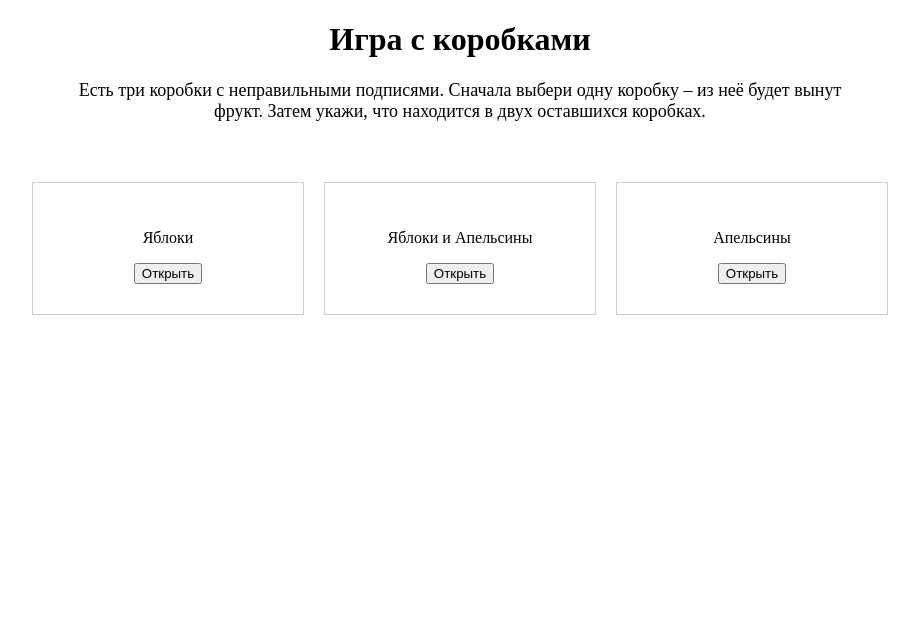
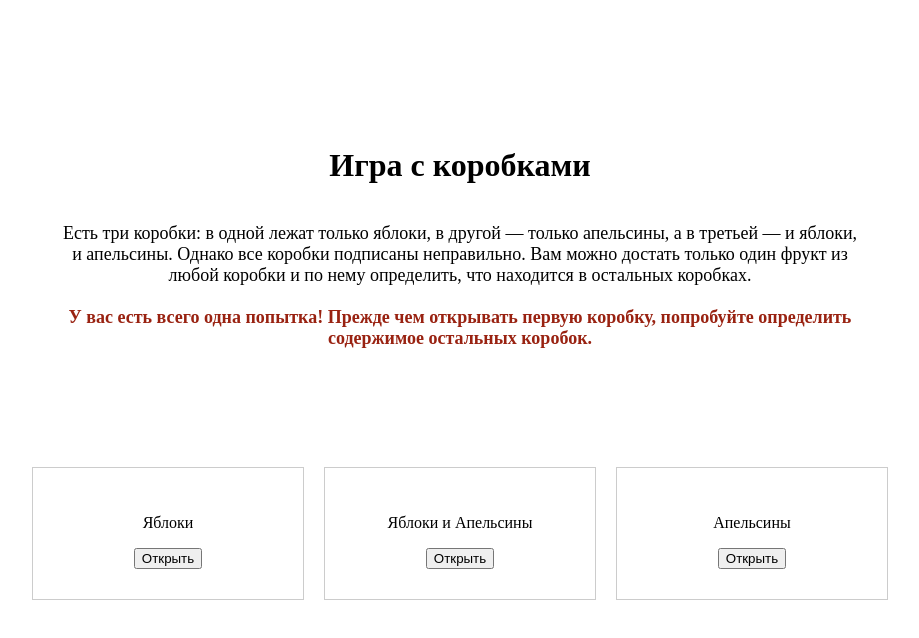
Before and after one commit to le-xot/fruit-box, a Vue app: page / in a window 1280 px wide. Shown: the top 638 px of the page, without its empty margins (180-1099 px from the left). Built offline with nearby package versions, Linux system fonts and the light colour scheme.

Commit message:
feat: rewrite win/lost logic

```diff
--- a/src/app.vue
+++ b/src/app.vue
@@ -2,7 +2,7 @@
 import { onMounted, ref, watch } from 'vue'
 import box from './components/box.vue'
 import notification from './components/notification.vue'
-import { FruitGame, FruitsEnum, YouLostError } from './composables/use-game'
+import { FruitGame, FruitsEnum } from './composables/use-game'
 import { useNotification } from './composables/use-notification'
 
 const STORAGE_KEY = 'fruitGameState'
@@ -52,13 +52,9 @@ function handleCheck() {
   if (!game.value) return
   try {
     game.value.openRemainingBoxes()
-    gameState.value = game.value.checkWin() ? 'won' : 'lost'
+    gameState.value = game.value.checkGameStatus()
   } catch (error: any) {
-    if (error instanceof YouLostError) {
-      gameState.value = 'lost'
-    } else {
-      showNotification(error.message)
-    }
+    showNotification(error.message)
   }
 }
 function handleRestart() {
@@ -77,13 +73,17 @@ const canChangePrediction = ref(true)
     <h1>Ты выиграл</h1>
   </div>
   <div v-else>
-    <div style="text-align: center; user-select: none;">
+    <div class="centered-container">
       <h1>Игра с коробками</h1>
-      <p style="max-width: 800px; margin: auto; font-size: 18px;">
-        Есть три коробки с неправильными подписями. Сначала выбери одну коробку – из неё будет вынут фрукт.
-        Затем укажи, что находится в двух оставшихся коробках.
+      <p style="max-width: 800px; max-height: 25%; font-size: 18px;">
+        Есть три коробки: в одной лежат только яблоки, в другой — только апельсины, а в третьей — и яблоки, и апельсины.
+        Однако все коробки подписаны неправильно. Вам можно достать только один фрукт из любой коробки и по нему определить, что находится в остальных коробках.
+        <br><br>
+        <b style="color: #992211;">
+          У вас есть всего одна попытка! Прежде чем открывать первую коробку, попробуйте определить содержимое остальных коробок.
+        </b>
       </p>
-      <div v-if="game" style="display: flex; justify-content: center; margin-top: 50px;">
+      <div v-if="game" class="box-container">
         <box
           v-for="(b, index) in game.boxes"
           :key="index"
@@ -98,12 +98,12 @@ const canChangePrediction = ref(true)
           @prediction-change="handlePredictionChange(index, $event)"
         />
       </div>
-      <div v-if="game && game.firstOpenedIndex !== null && game.boxes.filter(b => !b.isOpen).length > 0" style="margin-top: 30px;">
+      <div v-if="game && game.firstOpenedIndex !== null && game.boxes.filter(b => !b.isOpen).length > 0" class="button-container">
         <button @click="handleCheck">
           Проверить
         </button>
       </div>
-      <div v-if="gameState !== 'playing'" style="margin-top: 30px;">
+      <div v-if="gameState !== 'playing'" class="button-container">
         <button @click="handleRestart">
           Начать заново
         </button>
@@ -121,6 +121,28 @@ button {
 @keyframes fadeIn {
   from { opacity: 0; }
   to { opacity: 1; }
+}
+
+.centered-container {
+    width: 80%;
+    margin: auto;
+    display: flex;
+    flex-direction: column;
+    justify-content: center;
+    align-items: center;
+    height: 90vh;
+    text-align: center;
+    user-select: none;
+}
+
+.box-container {
+    display: flex;
+    justify-content: center;
+    margin-top: 50px;
+}
+
+.button-container {
+    margin-top: 30px;
 }
 .fullscreen {
   user-select: none;
--- a/src/composables/use-game.ts
+++ b/src/composables/use-game.ts
@@ -1,11 +1,16 @@
 export enum FruitsEnum {
+  // eslint-disable-next-line no-unused-vars
   Apple = 'Яблоки',
+  // eslint-disable-next-line no-unused-vars
   AppleAndOrange = 'Яблоки и Апельсины',
+  // eslint-disable-next-line no-unused-vars
   Orange = 'Апельсины',
 }
 
 export enum FruitEnum {
+  // eslint-disable-next-line no-unused-vars
   Apple = 'Яблоко',
+  // eslint-disable-next-line no-unused-vars
   Orange = 'Апельсин',
 }
 
@@ -17,23 +22,17 @@ export interface BoxState {
   took: FruitEnum | null
 }
 
-export class YouLostError extends Error {
-  constructor() {
-    super('You lost')
-  }
-}
-
-function getRandomPermutation(): { [key: string]: FruitsEnum } {
+function getRandomPermutation(): { Apple: FruitsEnum, AppleAndOrange: FruitsEnum, Orange: FruitsEnum } {
   const perms = [
     {
-      [FruitsEnum.Apple]: FruitsEnum.Orange,
-      [FruitsEnum.AppleAndOrange]: FruitsEnum.Apple,
-      [FruitsEnum.Orange]: FruitsEnum.AppleAndOrange,
+      Apple: FruitsEnum.Orange,
+      AppleAndOrange: FruitsEnum.Apple,
+      Orange: FruitsEnum.AppleAndOrange,
     },
     {
-      [FruitsEnum.Apple]: FruitsEnum.AppleAndOrange,
-      [FruitsEnum.AppleAndOrange]: FruitsEnum.Orange,
-      [FruitsEnum.Orange]: FruitsEnum.Apple,
+      Apple: FruitsEnum.AppleAndOrange,
+      AppleAndOrange: FruitsEnum.Orange,
+      Orange: FruitsEnum.Apple,
     },
   ]
   return perms[Math.floor(Math.random() * perms.length)]
@@ -46,9 +45,27 @@ export class FruitGame {
   constructor() {
     const permutation = getRandomPermutation()
     this.boxes = [
-      { label: FruitsEnum.Apple, isOpen: false, content: permutation[FruitsEnum.Apple], prediction: null, took: null },
-      { label: FruitsEnum.AppleAndOrange, isOpen: false, content: permutation[FruitsEnum.AppleAndOrange], prediction: null, took: null },
-      { label: FruitsEnum.Orange, isOpen: false, content: permutation[FruitsEnum.Orange], prediction: null, took: null },
+      {
+        label: FruitsEnum.Apple,
+        isOpen: false,
+        content: permutation.Apple,
+        prediction: null,
+        took: null,
+      },
+      {
+        label: FruitsEnum.AppleAndOrange,
+        isOpen: false,
+        content: permutation.AppleAndOrange,
+        prediction: null,
+        took: null,
+      },
+      {
+        label: FruitsEnum.Orange,
+        isOpen: false,
+        content: permutation.Orange,
+        prediction: null,
+        took: null,
+      },
     ]
   }
 
@@ -59,7 +76,7 @@ export class FruitGame {
     return game
   }
 
-  openBox(index: number): boolean {
+  openBox(index: number): void {
     if (!this.boxes[index].isOpen) {
       if (this.firstOpenedIndex === null) {
         this.firstOpenedIndex = index
@@ -67,29 +84,31 @@ export class FruitGame {
         this.boxes[index].took = Math.random() < 0.5 ? FruitEnum.Apple : FruitEnum.Orange
       }
     }
-    return this.boxes.every(b => b.isOpen)
   }
 
-  openRemainingBoxes(): boolean {
+  openRemainingBoxes(): void {
     const unopened = this.boxes.filter(b => !b.isOpen)
-    if (unopened.some(b => b.prediction === null)) throw new Error('Укажите предсказания для всех закрытых коробок.')
-    this.boxes.forEach((b) => {
+    if (unopened.some(b => b.prediction === null)) {
+      throw new Error('Укажите предсказания для всех закрытых коробок.')
+    }
+    this.boxes.forEach(b => {
       if (!b.isOpen) {
         b.isOpen = true
-        if (b.prediction !== b.content) throw new YouLostError()
       }
     })
-    return true
   }
 
-  setPrediction(index: number, prediction: FruitsEnum) {
+  setPrediction(index: number, prediction: FruitsEnum): void {
     this.boxes[index].prediction = prediction
   }
 
-  checkWin(): boolean {
-    return this.boxes.every((b, i) => {
-      if (i === this.firstOpenedIndex) return true
-      return b.prediction === b.content
-    })
+  checkGameStatus(): 'won' | 'lost' {
+    for (let i = 0; i < this.boxes.length; i++) {
+      if (i === this.firstOpenedIndex) continue
+      if (this.boxes[i].prediction !== this.boxes[i].content) {
+        return 'lost'
+      }
+    }
+    return 'won'
   }
 }
--- a/src/stores/fruit-game-store.ts
+++ b/src/stores/fruit-game-store.ts
@@ -14,9 +14,9 @@ export const useFruitGameStore = defineStore('fruitGame', {
     openBox(index: number) {
       if (this.gameState !== 'playing') return
       try {
-        const allOpened = this.game.openBox(index)
-        if (allOpened) {
-          this.gameState = this.game.checkWin() ? 'won' : 'lost'
+        this.game.openBox(index)
+        if (this.game.boxes.every(box => box.isOpen)) {
+          this.gameState = this.game.checkGameStatus() === 'won' ? 'won' : 'lost'
         }
       } catch (error: any) {
         alert(error.message)
```
Also changed, not shown: 1 other file (tests, documents, lock files or other folders).
